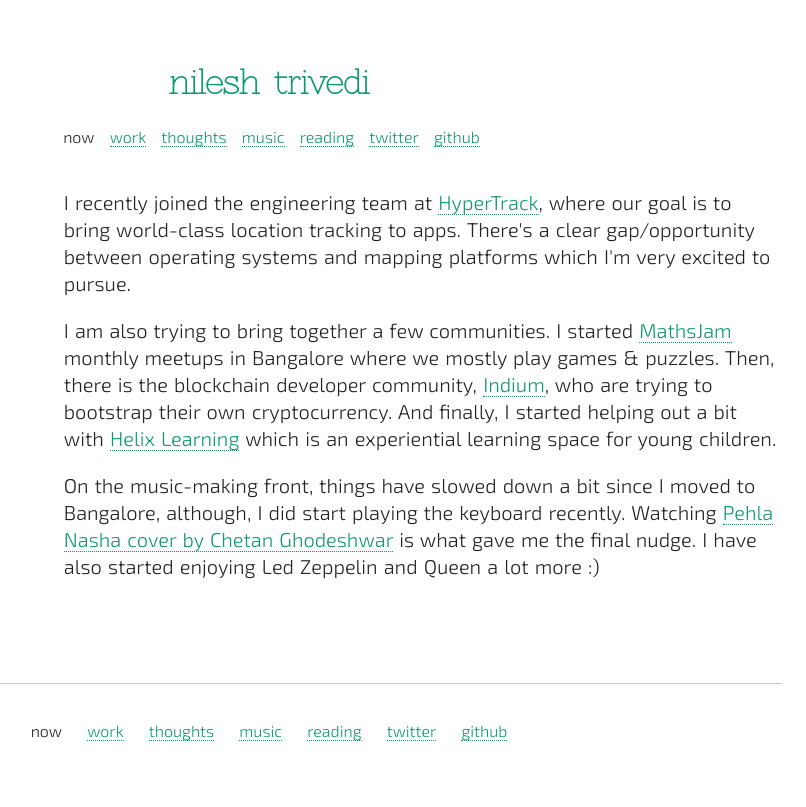
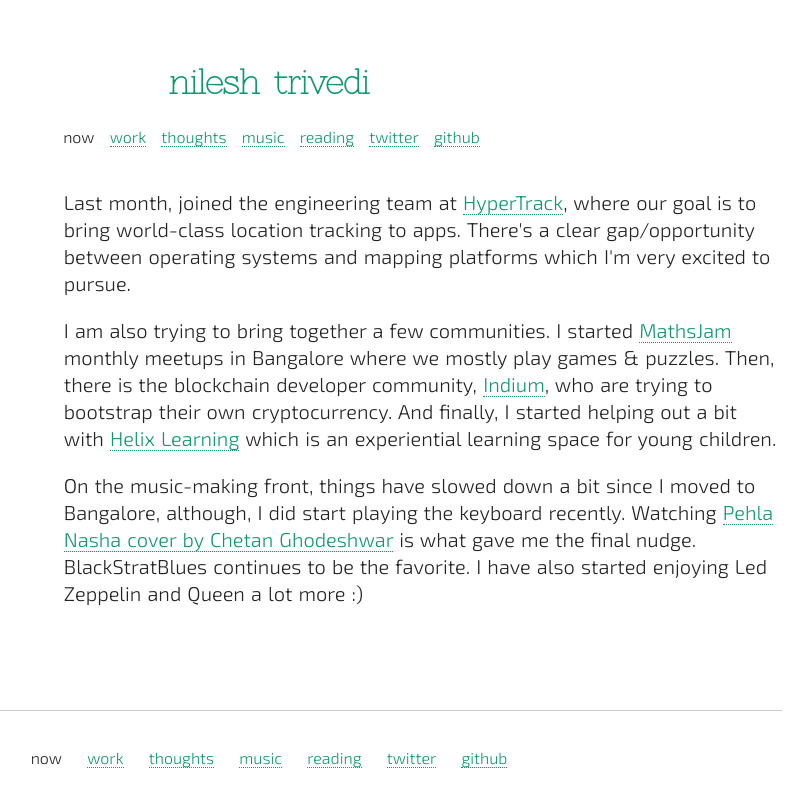
Before and after one commit to nileshtrivedi/nileshtrivediioold, a Jekyll site: the page built from now.html, in a window 1280 px wide. Shown: the top 807 px of the page, without its empty margins (371-1177 px from the left). Built offline with Jekyll 4.4.1, drawn with Linux system fonts in a browser that asks for light colours; some web fonts are replaced.

Commit message:
Fixes in nowpage

```diff
--- a/now.html
+++ b/now.html
@@ -8,16 +8,15 @@
 
         <nav class="header-nav">
      	    <ul>
-
 						<li><h1><a href="index.html" class="heading">nilesh trivedi</a></h1></li>
 						<li><span>now</span></li>
-         		<li><a href="work.html">work</a></li>
-	   	      <li><a href="thoughts.html">thoughts</a></li>
+         				<li><a href="work.html">work</a></li>
+	   	      			<li><a href="thoughts.html">thoughts</a></li>
 						<li><a href="music.html">music</a></li>
 						<li><a href="reading.html">reading</a></li>
 						<li><a href="https://www.twitter.com/nileshtrivedi" target="_blank">twitter</a></li>
-            <li><a href="https://www.github.com/nileshtrivedi" target="_blank">github</a></li>
-          </ul>
+            			<li><a href="https://www.github.com/nileshtrivedi" target="_blank">github</a></li>
+        	</ul>
         </nav>
       </header>
     </div>
@@ -29,11 +28,11 @@
 						<p class="writing"></p>
 					</div>
 					<div class="writingall">
-						<p>I recently joined the engineering team at <a href="https://www.hypertrack.com/" target="_blank">HyperTrack</a>, where our goal is to bring world-class location tracking to apps. There's a clear gap/opportunity between operating systems and mapping platforms which I'm very excited to pursue.</p>
+						<p>Last month, joined the engineering team at <a href="https://www.hypertrack.com/" target="_blank">HyperTrack</a>, where our goal is to bring world-class location tracking to apps. There's a clear gap/opportunity between operating systems and mapping platforms which I'm very excited to pursue.</p>
 
-						<p>I am also trying to bring together a few communities. I started <a href="https://mathsjam.com/cities/bangalore/" target="_blank">MathsJam</a> monthly meetups in Bangalore where we mostly play games &amp; puzzles. Then, there is the blockchain developer community, <a href="https://indium.org.in/" target="_blank">Indium</a>, who are trying to bootstrap their own cryptocurrency. And finally, I started helping out a bit with <a href="https://twitter.com/helix_learn" target="_blank">Helix Learning</a> which is an experiential learning space for young children.
+						<p>I am also trying to bring together a few communities. I started <a href="https://mathsjam.com/cities/bangalore/" target="_blank">MathsJam</a> monthly meetups in Bangalore where we mostly play games &amp; puzzles. Then, there is the blockchain developer community, <a href="http://indium.org.in/" target="_blank">Indium</a>, who are trying to bootstrap their own cryptocurrency. And finally, I started helping out a bit with <a href="https://twitter.com/helix_learn" target="_blank">Helix Learning</a> which is an experiential learning space for young children.
 
-						<p>On the music-making front, things have slowed down a bit since I moved to Bangalore, although, I did start playing the keyboard recently. Watching <a href="https://www.youtube.com/watch?v=xlqXsIY9Sp0" target="_blank">Pehla Nasha cover by Chetan Ghodeshwar</a> is what gave me the final nudge. I have also started enjoying Led Zeppelin and Queen a lot more :) </p>
+						<p>On the music-making front, things have slowed down a bit since I moved to Bangalore, although, I did start playing the keyboard recently. Watching <a href="https://www.youtube.com/watch?v=xlqXsIY9Sp0" target="_blank">Pehla Nasha cover by Chetan Ghodeshwar</a> is what gave me the final nudge. BlackStratBlues continues to be the favorite. I have also started enjoying Led Zeppelin and Queen a lot more :) </p>
           </div> <!-- writingall -->
 				</div> <!-- 2ndpart -->
       </div> <!-- #main -->
```
